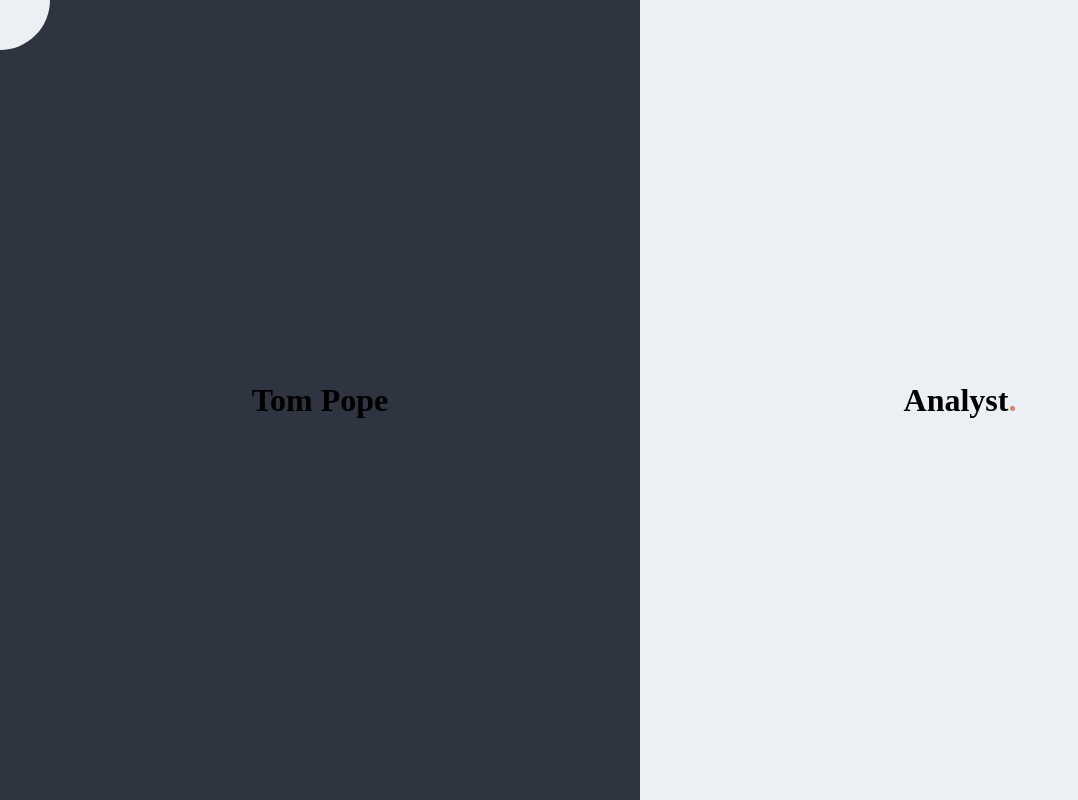
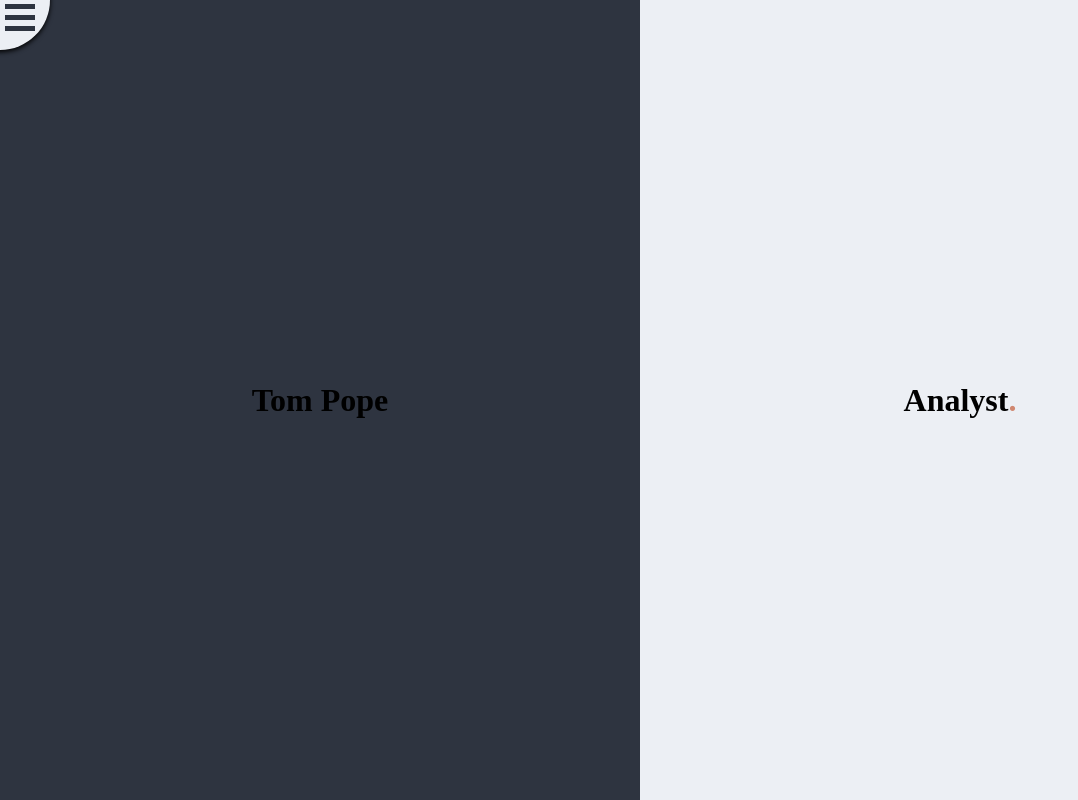
Before and after one commit to TomPope94/cv-site, a React (Create React App) app: page / in a window 1280 px wide. Shown: the whole page, without its empty margins (0-1078 px from the left). Built offline with nearby package versions, Linux system fonts and the light colour scheme.

Commit message:
adds a working and styled navigation

```diff
--- /dev/null
+++ b/src/components/navigation/MenuIcon.js
@@ -0,0 +1,50 @@
+import React from 'react';
+
+const MenuIcon = ({ closed }) => {
+  const styles = {
+    container: {
+      position: 'absolute',
+      cursor: 'pointer',
+      right: 15,
+      bottom: 13
+    },
+    barStyle: {
+      width: 30,
+      height: 5,
+      background: '#2e3440',
+      margin: '6px 0',
+      transition: '0.4s'
+    },
+    bar1: {
+      transform: 'rotate(-45deg) translate(-5px, 5px)'
+    },
+    bar2: {
+      opacity: 0
+    },
+    bar3: {
+      transform: 'rotate(45deg) translate(-10px, -10px)'
+    }
+  };
+
+  return (
+    <div style={styles.container}>
+      <div
+        style={
+          closed ? styles.barStyle : { ...styles.barStyle, ...styles.bar1 }
+        }
+      />
+      <div
+        style={
+          closed ? styles.barStyle : { ...styles.barStyle, ...styles.bar2 }
+        }
+      />
+      <div
+        style={
+          closed ? styles.barStyle : { ...styles.barStyle, ...styles.bar3 }
+        }
+      />
+    </div>
+  );
+};
+
+export default MenuIcon;
--- a/src/components/navigation/Nav.js
+++ b/src/components/navigation/Nav.js
@@ -3,12 +3,14 @@ import { Link } from 'react-router-dom';
 import anime from 'animejs';
 
 import { WELCOME, PROJECTS, EXPERIENCE, CONTACT } from '../../constants/routes';
+import MenuIcon from './MenuIcon';
 
 const Nav = () => {
   const [formatState, setFormatState] = useState({
     navDisplay: 'none',
     navButtonDisplay: 'flex',
-    navCloseButtonDisplay: 'none'
+    navCloseButtonDisplay: 'none',
+    navClosed: true
   });
 
   const styles = {
@@ -20,7 +22,9 @@ const Nav = () => {
       left: -50,
       top: -50,
       position: 'absolute',
-      cursor: 'pointer'
+      cursor: 'pointer',
+      zIndex: 2,
+      boxShadow: '0 2px 5px black'
     },
     nav: {
       position: 'absolute',
@@ -28,12 +32,14 @@ const Nav = () => {
       top: 0,
       height: '100vh',
       width: '100vw',
-      display: formatState.navDisplay,
+      display: 'flex',
       flexDirection: 'column',
       justifyContent: 'space-evenly',
       alignItems: 'center',
       background: '#eceff4',
-      zIndex: 1
+      zIndex: 1,
+      transform: 'scale(0)',
+      transformOrigin: 'top left'
     },
     navOpenButton: {
       position: 'absolute',
@@ -46,45 +52,95 @@ const Nav = () => {
       top: 0,
       left: 0,
       display: formatState.navCloseButtonDisplay
+    },
+    navLinks: {
+      display: formatState.navDisplay
     }
   };
 
-  const handleClick = direction => {
-    if (direction === 'open') {
+  const animateNav = direction => {
+    const animateDirection = direction === 'open' ? 'normal' : 'reverse';
+
+    anime
+      .timeline({
+        autoplay: true,
+        direction: animateDirection
+      })
+      .add({
+        targets: '#nav-animate',
+        scale: [0, 1.5],
+        // borderRadius: ['0 0 50%', '0 0 0 0'],
+        duration: 1000
+      })
+      .add(
+        {
+          targets: '#nav',
+          scale: [0, 1],
+          duration: 1000
+        },
+        0
+      );
+  };
+
+  const handleClick = navClosed => {
+    if (!navClosed) {
+      animateNav('open');
       setFormatState({
-        navDisplay: 'flex',
+        navDisplay: 'block',
         navOpenButtonDisplay: 'none',
-        navCloseButtonDisplay: 'flex'
+        navCloseButtonDisplay: 'flex',
+        navClosed: false
       });
     } else {
+      animateNav('close');
       setFormatState({
         navDisplay: 'none',
         navButtonDisplay: 'flex',
-        navCloseButtonDisplay: 'none'
+        navCloseButtonDisplay: 'none',
+        navClosed: true
       });
     }
   };
 
   return (
     <Fragment>
-      <div style={styles.navContainer} onClick={() => handleClick('open')} />
+      <div
+        style={styles.navContainer}
+        onClick={() => handleClick(!formatState.navClosed)}
+      >
+        <MenuIcon closed={formatState.navClosed} />
+      </div>
+      <div
+        style={{ ...styles.nav, borderRadius: '0 0 50%' }}
+        id="nav-animate"
+      />
       <div style={styles.nav} id="nav">
-        <button
-          style={styles.navCloseButton}
+        <Link
+          style={styles.navLinks}
+          to={WELCOME}
           onClick={() => handleClick('close')}
         >
-          Close
-        </button>
-        <Link to={WELCOME} onClick={() => handleClick('close')}>
           Who I Am
         </Link>
-        <Link to={PROJECTS} onClick={() => handleClick('close')}>
+        <Link
+          style={styles.navLinks}
+          to={PROJECTS}
+          onClick={() => handleClick('close')}
+        >
           What I've Done
         </Link>
-        <Link to={EXPERIENCE} onClick={() => handleClick('close')}>
+        <Link
+          style={styles.navLinks}
+          to={EXPERIENCE}
+          onClick={() => handleClick('close')}
+        >
           Where I've Been
         </Link>
-        <Link to={CONTACT} onClick={() => handleClick('close')}>
+        <Link
+          style={styles.navLinks}
+          to={CONTACT}
+          onClick={() => handleClick('close')}
+        >
           Get in Touch
         </Link>
       </div>
```
